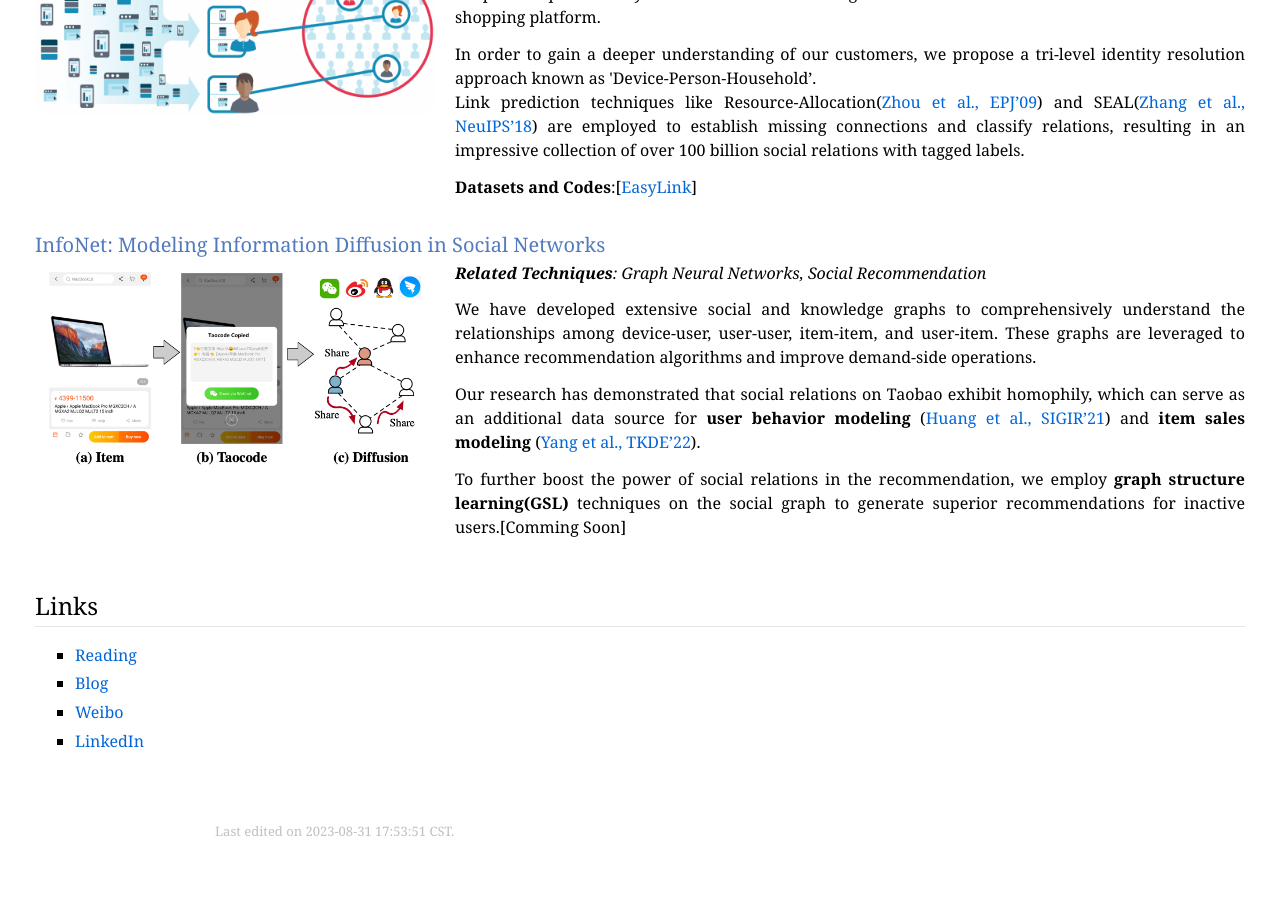
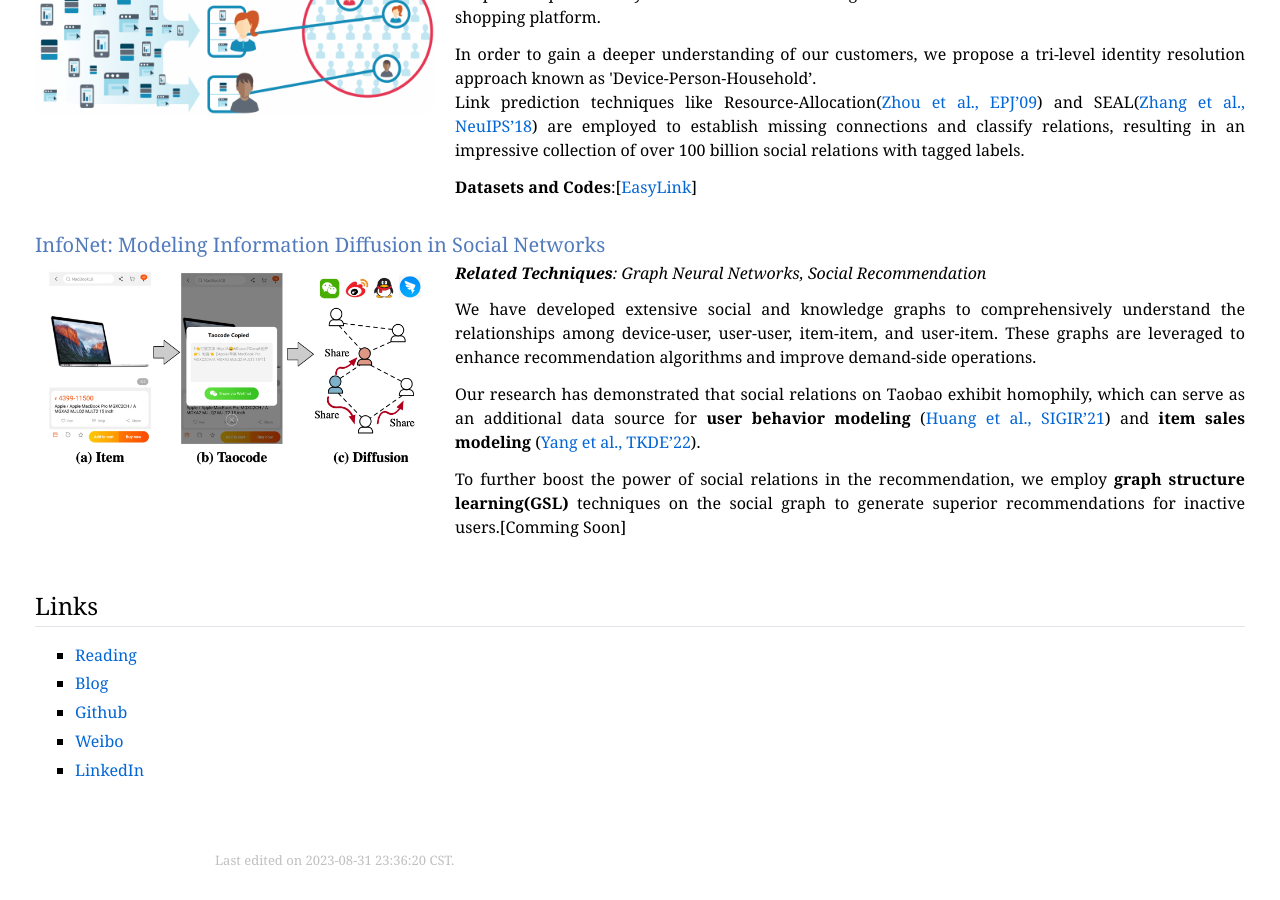
Before and after one commit to fs302/fs302.github.io, a Jekyll site: the page me/index.html, which Jekyll copies as it is, in a window 1280 px wide and 900 px high, scrolled down 950 px. Built offline with Jekyll 4.4.1, drawn with Linux system fonts in a browser that asks for light colours; before the commit the page ends 1821 px from its top, so only the background shows below that.

Commit message:
add github link

```diff
--- a/me/index.html
+++ b/me/index.html
@@ -80,6 +80,8 @@
 </li>
 <li><p><a href="../blog/" target=&ldquo;blank&rdquo;>Blog</a></p>
 </li>
+<li><p><a href="https://github.com/fs302" target=&ldquo;blank&rdquo;>Github</a></p>
+</li>
 <li><p><a href="http://weibo.com/wytk2008" target=&ldquo;blank&rdquo;>Weibo</a></p>
 </li>
 <li><p><a href="http://www.linkedin.com/in/fanshen/" target=&ldquo;blank&rdquo;>LinkedIn</a></p>
@@ -89,7 +91,7 @@
 <div id="footer-container">
 <div id="footer">
 <div id="footer-text">
-Last edited  on 2023-08-31 17:53:51 CST. </br>
+Last edited  on 2023-08-31 23:36:20 CST. </br>
 </div> <!-- <div id="footer-text"> -->
 </div> <!-- <div id="footer"> -->
 </div> <!-- <div id="footer-container"> -->
--- a/me/networks.html
+++ b/me/networks.html
@@ -86,7 +86,7 @@
 <div id="footer-container">
 <div id="footer">
 <div id="footer-text">
-Last edited  on 2023-08-31 17:53:51 CST. </br>
+Last edited  on 2023-08-31 23:36:20 CST. </br>
 </div> <!-- <div id="footer-text"> -->
 </div> <!-- <div id="footer"> -->
 </div> <!-- <div id="footer-container"> -->
--- a/me/projects.html
+++ b/me/projects.html
@@ -45,7 +45,7 @@
 <div id="footer-container">
 <div id="footer">
 <div id="footer-text">
-Last edited  on 2023-08-31 17:53:51 CST. </br>
+Last edited  on 2023-08-31 23:36:20 CST. </br>
 </div> <!-- <div id="footer-text"> -->
 </div> <!-- <div id="footer"> -->
 </div> <!-- <div id="footer-container"> -->
--- a/me/reading.html
+++ b/me/reading.html
@@ -302,7 +302,7 @@
 <div id="footer-container">
 <div id="footer">
 <div id="footer-text">
-Last edited  on 2023-08-31 17:53:51 CST. </br>
+Last edited  on 2023-08-31 23:36:20 CST. </br>
 </div> <!-- <div id="footer-text"> -->
 </div> <!-- <div id="footer"> -->
 </div> <!-- <div id="footer-container"> -->
--- a/me/research.html
+++ b/me/research.html
@@ -114,7 +114,7 @@
 <div id="footer-container">
 <div id="footer">
 <div id="footer-text">
-Last edited  on 2023-08-31 17:53:51 CST. </br>
+Last edited  on 2023-08-31 23:36:20 CST. </br>
 </div> <!-- <div id="footer-text"> -->
 </div> <!-- <div id="footer"> -->
 </div> <!-- <div id="footer-container"> -->
```
Also changed, not shown: 1 other file.
